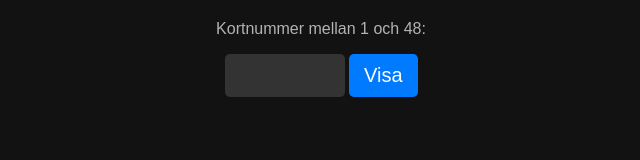
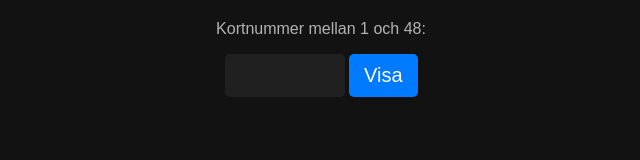
Before and after one commit to jblondell/cl-cardviewer, a plain HTML site: page index.html in a window 1280 px wide. Shown: the whole page, without its empty margins (319-959 px from the left). Drawn offline with Linux system fonts and the light colour scheme.

Commit message:
Update index.html

```diff
--- a/index.html
+++ b/index.html
@@ -22,7 +22,7 @@
             font-size: 20px;
             border: none; /* Remove border for a modern look */
             border-radius: 5px; /* Rounded corners */
-            background-color: #333333; /* Darker input background */
+            background-color: #202020; /* Darker input background */
             color: #E0E0E0; /* Light gray text */
         }
         button {
```
